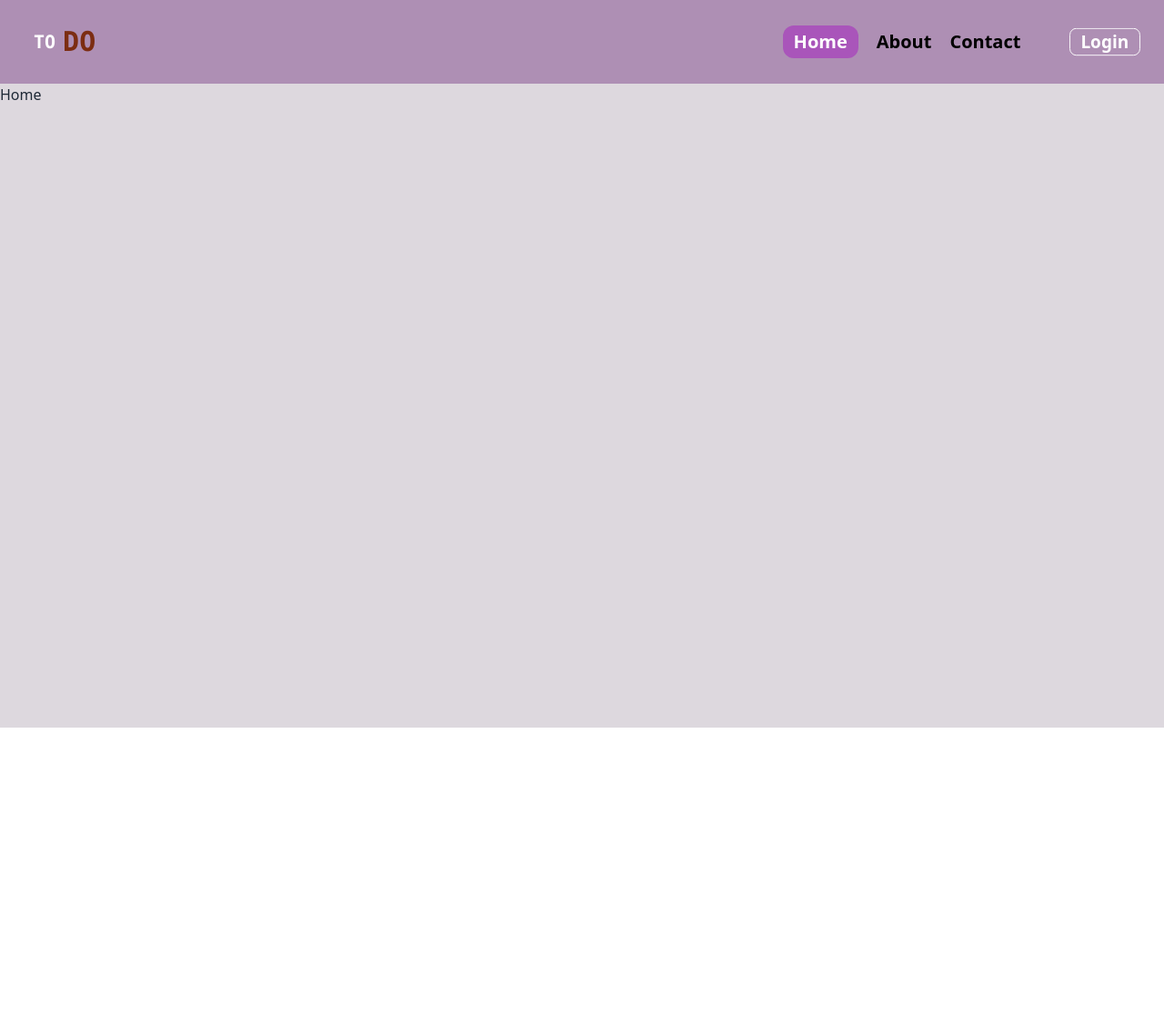
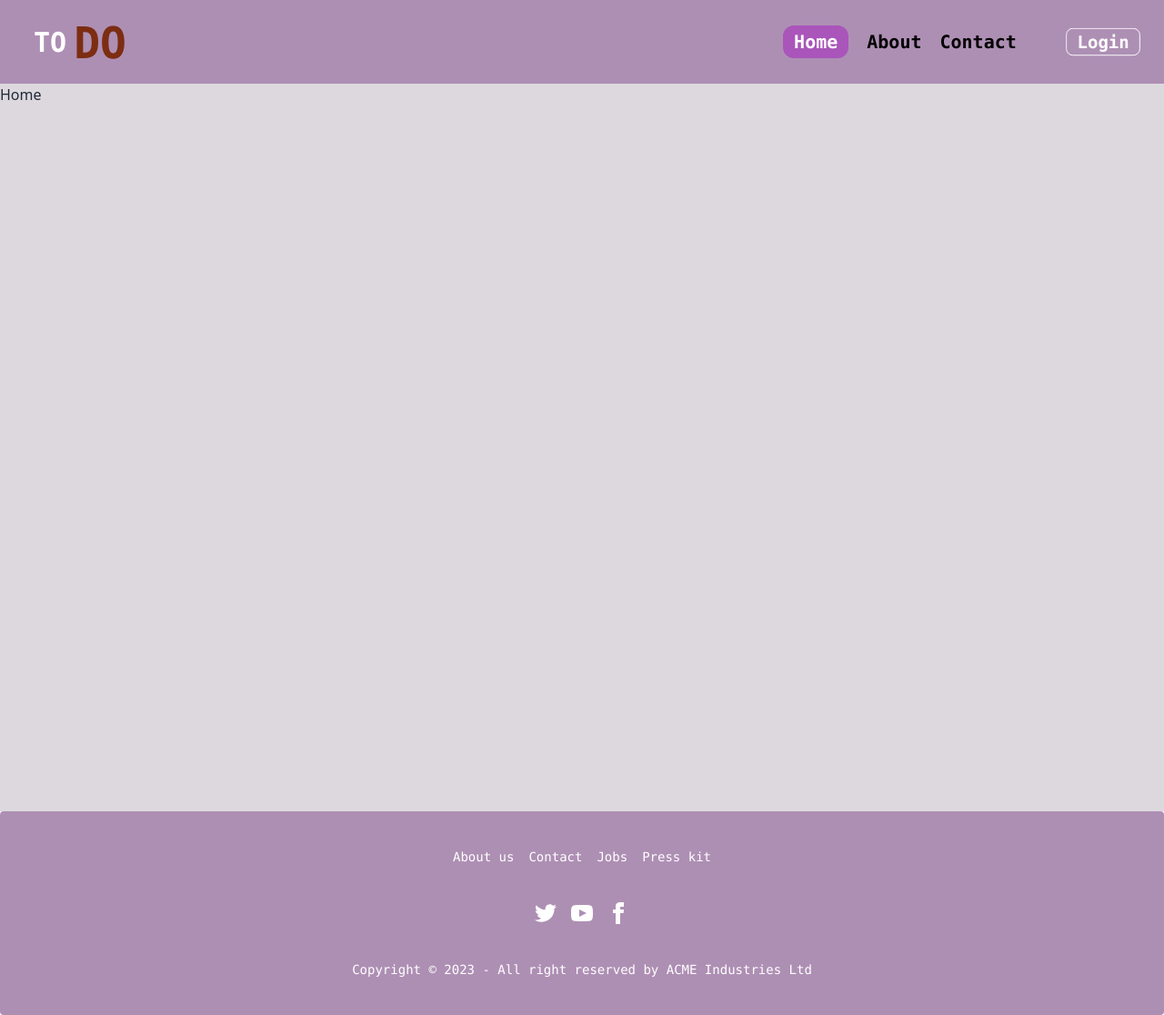
Before and after one commit to Digontha/task-client, a React (Vite) app: page / in a window 1280 px wide. Shown: the whole page at 91% size. Before the commit the page ends 800 px from the top, so only its background shows below. Built offline with nearby package versions, Linux system fonts and the light colour scheme.

Commit message:
create footer

```diff
--- a/src/Pages/Home.jsx
+++ b/src/Pages/Home.jsx
@@ -3,7 +3,7 @@
 
 const Home = () => {
     return (
-        <div>
+        <div >
 
             Home
         </div>
--- a/src/Router/Root.jsx
+++ b/src/Router/Root.jsx
@@ -1,13 +1,18 @@
 import React from 'react';
 import { Outlet } from 'react-router-dom';
 import Navbar from '../Shared/Navbar';
+import Footer from '../Shared/Footer';
 
 const Root = () => {
     return (
-        <div className='bg-[#DDD8DE] min-h-screen'>
+
+        <>
             <Navbar></Navbar>
-           <Outlet></Outlet>
-        </div>
+            <div className='bg-[#DDD8DE] min-h-screen'>
+                <Outlet></Outlet>
+            </div>
+            <Footer></Footer>
+        </>
     );
 };
 
--- /dev/null
+++ b/src/Shared/Footer.jsx
@@ -0,0 +1,28 @@
+import React from 'react';
+
+const Footer = () => {
+    return (
+        <>
+            <footer className="footer footer-center p-10 bg-[#AE8FB4] text-white font-mono font-medium rounded">
+                <nav className="grid grid-flow-col gap-4">
+                    <a className="link link-hover">About us</a>
+                    <a className="link link-hover">Contact</a>
+                    <a className="link link-hover">Jobs</a>
+                    <a className="link link-hover">Press kit</a>
+                </nav>
+                <nav>
+                    <div className="grid grid-flow-col gap-4">
+                        <a><svg xmlns="http://www.w3.org/2000/svg" width="24" height="24" viewBox="0 0 24 24" className="fill-current"><path d="M24 4.557c-.883.392-1.832.656-2.828.775 1.017-.609 1.798-1.574 2.165-2.724-.951.564-2.005.974-3.127 1.195-.897-.957-2.178-1.555-3.594-1.555-3.179 0-5.515 2.966-4.797 6.045-4.091-.205-7.719-2.165-10.148-5.144-1.29 2.213-.669 5.108 1.523 6.574-.806-.026-1.566-.247-2.229-.616-.054 2.281 1.581 4.415 3.949 4.89-.693.188-1.452.232-2.224.084.626 1.956 2.444 3.379 4.6 3.419-2.07 1.623-4.678 2.348-7.29 2.04 2.179 1.397 4.768 2.212 7.548 2.212 9.142 0 14.307-7.721 13.995-14.646.962-.695 1.797-1.562 2.457-2.549z"></path></svg></a>
+                        <a><svg xmlns="http://www.w3.org/2000/svg" width="24" height="24" viewBox="0 0 24 24" className="fill-current"><path d="M19.615 3.184c-3.604-.246-11.631-.245-15.23 0-3.897.266-4.356 2.62-4.385 8.816.029 6.185.484 8.549 4.385 8.816 3.6.245 11.626.246 15.23 0 3.897-.266 4.356-2.62 4.385-8.816-.029-6.185-.484-8.549-4.385-8.816zm-10.615 12.816v-8l8 3.993-8 4.007z"></path></svg></a>
+                        <a><svg xmlns="http://www.w3.org/2000/svg" width="24" height="24" viewBox="0 0 24 24" className="fill-current"><path d="M9 8h-3v4h3v12h5v-12h3.642l.358-4h-4v-1.667c0-.955.192-1.333 1.115-1.333h2.885v-5h-3.808c-3.596 0-5.192 1.583-5.192 4.615v3.385z"></path></svg></a>
+                    </div>
+                </nav>
+                <aside>
+                    <p>Copyright © 2023 - All right reserved by ACME Industries Ltd</p>
+                </aside>
+            </footer>
+        </>
+    );
+};
+
+export default Footer;
--- a/src/Shared/Navbar.jsx
+++ b/src/Shared/Navbar.jsx
@@ -22,7 +22,7 @@
     </div>
     return (
         <>
-            <div className="navbar bg-[#AE8FB4] p-5">
+            <div className="navbar bg-[#AE8FB4] font-mono p-5">
                 <div className="navbar-start">
                     <div className="dropdown">
                         <div tabIndex={0} role="button" className="btn btn-ghost lg:hidden">
@@ -32,7 +32,7 @@
                            {navLinks}
                         </ul>
                     </div>
-                    <a className="btn btn-ghost font-mono text-white text-xl">TO<span className='text-3xl  text-orange-900'>DO</span></a>
+                    <a className="btn btn-ghost font-mono text-white text-3xl">TO<span className='text-5xl  text-orange-900'>DO</span></a>
                 </div>
                 <div className="navbar-end hidden lg:flex">
                     <ul className="menu menu-horizontal px-1">
```
